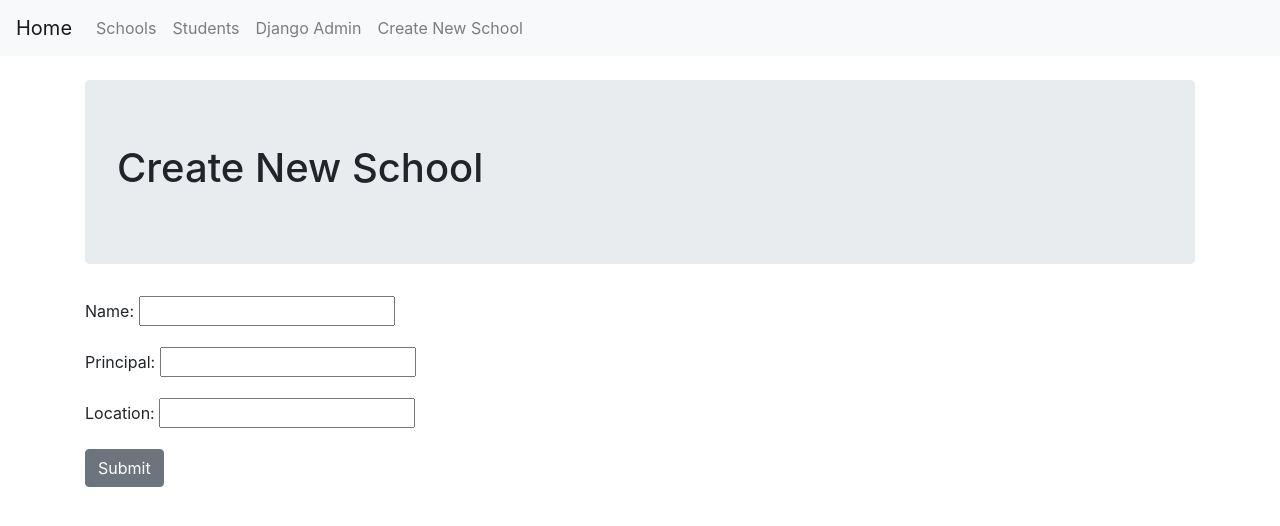
After one commit to HarshalTalreja/DjangoProject, a Django app: page /create/ in a window 1280 px wide. The commit adds this page. Shown: the top 526 px of the page. Run offline with Django 3.2, Linux system fonts and the light colour scheme; some libraries are stand-ins or nearby versions.

Commit message:
AdvancedCBV updated

```diff
--- a/AdvancedCBV/advcbv/advcbv/urls.py
+++ b/AdvancedCBV/advcbv/advcbv/urls.py
@@ -18,6 +18,6 @@ from django.urls import path, include
 from basic_app import views
 
 urlpatterns = [
-    path('',include('basic_app.urls', namespace='basic_app')),
+    path('',include('basic_app.urls')),
     path('admin/', admin.site.urls),
 ]
--- a/AdvancedCBV/advcbv/basic_app/models.py
+++ b/AdvancedCBV/advcbv/basic_app/models.py
@@ -1,4 +1,5 @@
 from django.db import models
+from django.urls import reverse
 
 # Create your models here.
 class School(models.Model):
@@ -9,6 +10,10 @@ class School(models.Model):
     def __str__(self):
         return self.name
 
+    def get_absolute_url(self):
+        return reverse('schooldetail',kwargs={'pk':self.pk})
+
+
 class Student(models.Model):
     name = models.CharField(max_length=256)
     age = models.PositiveIntegerField()
@@ -16,3 +21,6 @@ class Student(models.Model):
 
     def __str__(self):
         return self.name
+
+    def get_absolute_url(self):
+        return reverse('studentdetail',kwargs={'pk':self.pk})
--- a/AdvancedCBV/advcbv/basic_app/templates/basic_app/base.html
+++ b/AdvancedCBV/advcbv/basic_app/templates/basic_app/base.html
@@ -7,15 +7,37 @@
     <title>Schools</title>
   </head>
   <body>
-    <nav class="navbar navbar-default navbar-static-top">
-      <ul class="nav navbar-nav">
-        <li><a class="navbar-brand" href="{% url 'list' %}">Schools</a></li>
-        <li><a class="navbar-link" href="{% url 'admin.index' %}">Admin</a></li>
-        <li><a href="#"></a></li>
+    <nav class="navbar navbar-expand-lg navbar-light bg-light">
+      <a class="navbar-brand" href="{% url 'homepage' %}">Home</a>
+      <button class="navbar-toggler" type="button" data-toggle="collapse" data-target="#navbarNavAltMarkup" aria-controls="navbarNavAltMarkup" aria-expanded="false" aria-label="Toggle navigation">
+        <span class="navbar-toggler-icon"></span>
+      </button>
+      <div class="collapse navbar-collapse" id="navbarNavAltMarkup">
+        <div class="navbar-nav">
+          <a class="nav-item nav-link" href="{% url 'schoollist' %}">Schools</a>
+          <a class="nav-item nav-link" href="{% url 'studentlist' %}">Students</a>
+          <a class="nav-item nav-link" href="{% url 'admin:index' %}">Django Admin</a>
+          <a class="nav-item nav-link" href="{% url 'create' %}">Create New School</a>
+
+        </div>
+      </div>
+    </nav>
+
+      <!--
+      <ul class="nav">
+        <li class="nav-item">
+          <a class="navbar-brand" href="{% url 'homepage' %}">Home</a>
+        </li>
+        <li class="nav-item">
+          <a class="nav-link" href="{% url 'schoollist' %}">Schools</a>
+        </li>
+        <li class="nav-item">
+          <a class="nav-link" href="{% url 'admin:index' %}">Django Admin</a>
+        </li>
       </ul>
+    </nav> -->
+    <br>
 
-
-    </nav>
     <div class="container">
       {% block body_block %}
       {% endblock %}
--- /dev/null
+++ b/AdvancedCBV/advcbv/basic_app/templates/basic_app/school_form.html
@@ -0,0 +1,18 @@
+{% extends "basic_app/base.html" %}
+{% block body_block %}
+  <div class="jumbotron">
+    <h1>
+      {% if not form.instance.pk %}
+      Create New School
+      {% else %}
+      Update School
+      {% endif %}
+    </h1>
+  </div>
+
+  <form method="post">
+    {% csrf_token %}
+    {{ form.as_p }}
+    <input type="submit" class="btn btn-secondary" value="Submit">
+  </form>
+{% endblock %}
--- a/AdvancedCBV/advcbv/basic_app/urls.py
+++ b/AdvancedCBV/advcbv/basic_app/urls.py
@@ -1,9 +1,15 @@
 from django.urls import path
 from basic_app import views
 
-app_name = 'basic_app'
+# app_name = 'basic_app'
 
 urlpatterns = [
-    path('',views.IndexView.as_view()),
-    path('list/', views.SchoolListView.as_view(),name='list'),
+    path('',views.IndexView.as_view(), name = 'homepage'),
+    path('list/', views.SchoolListView.as_view(), name='schoollist'),
+    path('slist/', views.StudentListView.as_view(), name='studentlist'),
+    path("sdetail/<int:pk>/",views.StudentDetailView.as_view(), name='studentdetail'),
+    path('detail/<int:pk>/',views.SchoolDetailView.as_view(), name='schooldetail'),
+    path('create/', views.SchoolCreateView.as_view(), name='create'),
+    path("update/<int:pk>/", views.SchoolUpdateView.as_view(), name='update'),
+    path('delete/<int:pk>/',views.SchoolDeleteView.as_view(), name='delete')
 ]
--- a/AdvancedCBV/advcbv/basic_app/views.py
+++ b/AdvancedCBV/advcbv/basic_app/views.py
@@ -1,7 +1,9 @@
 from django.shortcuts import render
 from . import models
+from django.urls import reverse_lazy
 from django.views.generic import (View, TemplateView,
-                                ListView, DetailView)
+                                ListView, DetailView,
+                                CreateView, DeleteView, UpdateView)
 
 
 class IndexView(TemplateView):
@@ -20,3 +22,24 @@ class SchoolDetailView(DetailView):
     context_object_name = 'school_detail'
     model = models.School
     template_name = 'basic_app/school_detail.html'
+
+class SchoolCreateView(CreateView):
+    fields = ('name', 'principal', 'location')
+    model = models.School
+
+class SchoolDeleteView(DeleteView):
+    model = models.School
+    success_url = reverse_lazy('schoollist')
+
+class SchoolUpdateView(UpdateView):
+    fields = ('name', 'principal', 'location')
+    model = models.School
+
+class StudentListView(ListView):
+    #context_object_name = 'schools'
+    model = models.Student
+
+class StudentDetailView(DetailView):
+    context_object_name = 'student_detail'
+    model = models.Student
+    template_name = 'basic_app/student_detail.html'
```
Also changed, not shown: AdvancedCBV/advcbv/basic_app/templates/basic_app/school_confirm_delete.html (added, +15 -0 lines), AdvancedCBV/advcbv/basic_app/templates/basic_app/school_detail.html (+13 -3 lines), AdvancedCBV/advcbv/basic_app/templates/basic_app/school_list.html (+6 -4 lines), AdvancedCBV/advcbv/basic_app/templates/basic_app/student_detail.html (added, +17 -0 lines), AdvancedCBV/advcbv/basic_app/templates/basic_app/student_list.html (added, +15 -0 lines), AdvancedCBV/advcbv/db.sqlite3.
